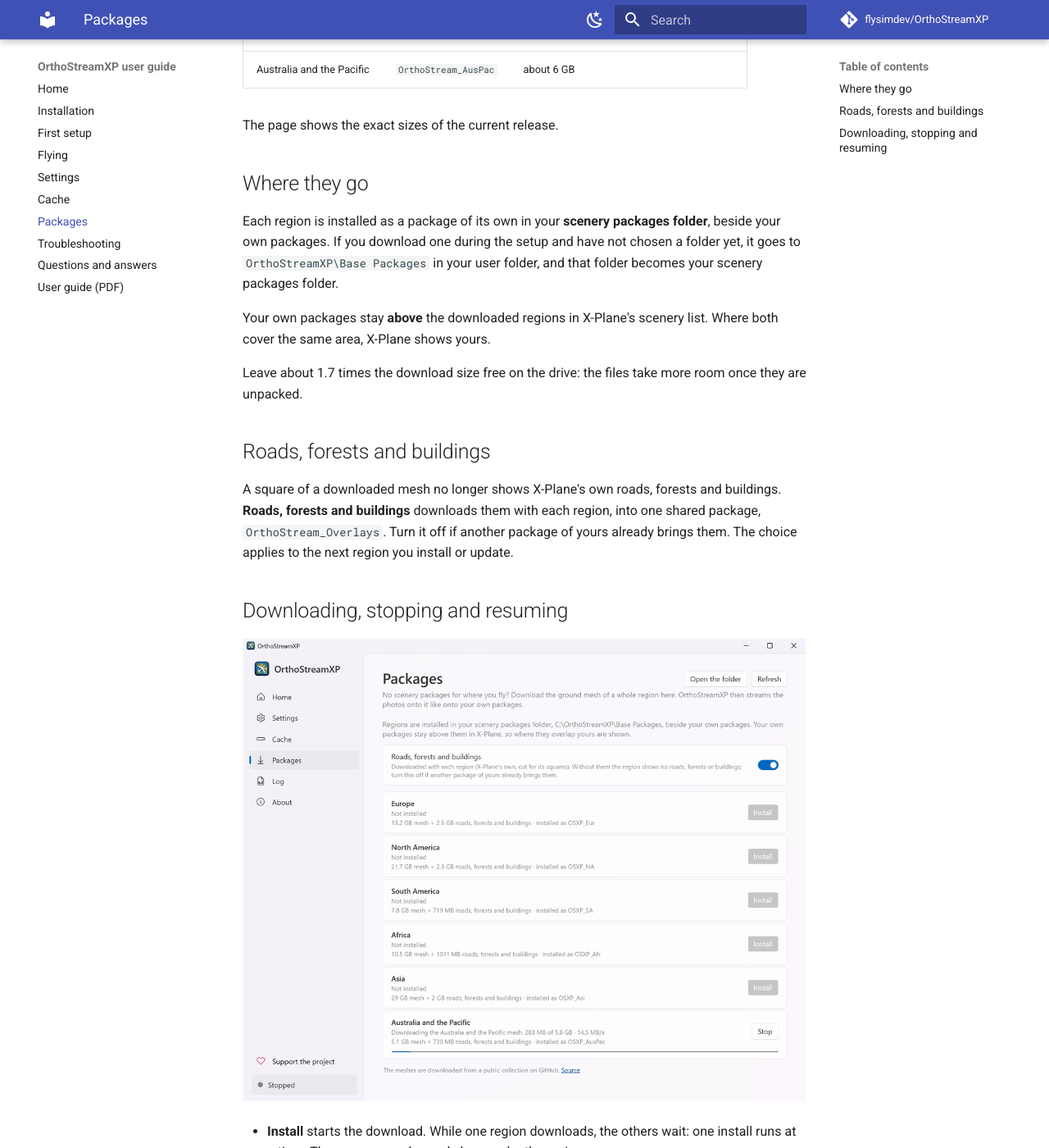
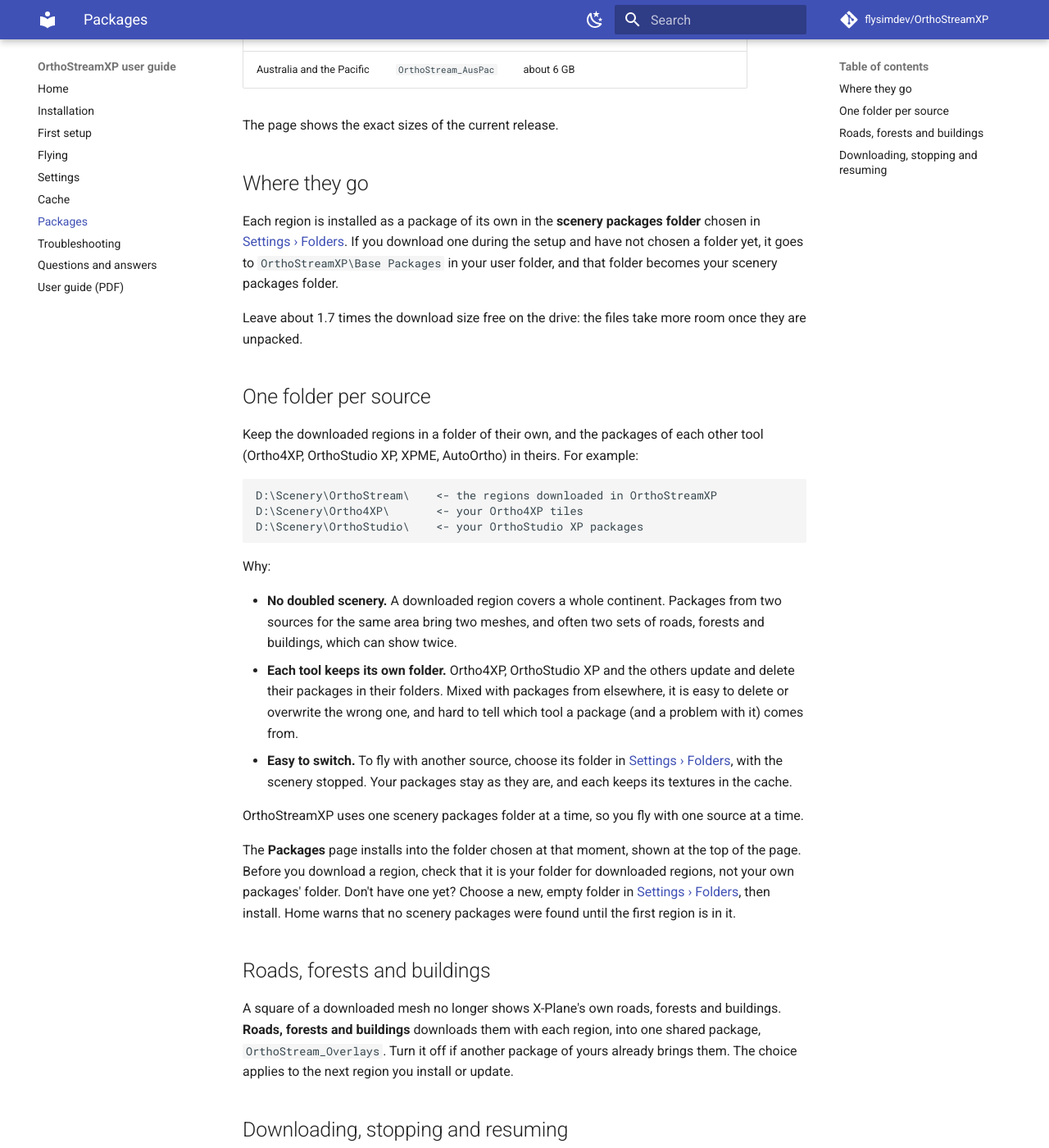
Before and after one commit to MarcelL94/OrthoStreamXP, an MkDocs documentation site: the page built from docs/packages.md, in a window 1280 px wide and 1400 px high, scrolled down 1181 px. Shown: the whole window at 82% size. Built offline with MkDocs 1.6.1 and Material for MkDocs 9.7.7, drawn with Linux system fonts in a browser that asks for light colours; comment, search, counter and statistics services are not loaded; some of the changed text lies outside the part shown.

Commit message:
Added explanation about scenery packages managment

````diff
--- a/docs/packages.md
+++ b/docs/packages.md
@@ -2,7 +2,7 @@
 
 [User guide](README.md) › Packages
 
-OrthoStreamXP streams photos onto scenery packages: the ground's shape (the mesh) for each area. The quickest way to get them is to download the mesh of a whole region, on the **Packages** page or in the **Scenery packages** step of the setup. You can also use packages of your own, or both together.
+OrthoStreamXP streams photos onto scenery packages: the ground's shape (the mesh) for each area. The quickest way to get them is to download the mesh of a whole region, on the **Packages** page or in the **Scenery packages** step of the setup. You can also use packages of your own; keep them in a folder of their own (see [One folder per source](#one-folder-per-source)).
 
 ![The Packages page, with Australia and the Pacific installed](images/packages.png)
 
@@ -21,11 +21,29 @@ The page shows the exact sizes of the current release.
 
 ## Where they go
 
-Each region is installed as a package of its own in your **scenery packages folder**, beside your own packages. If you download one during the setup and have not chosen a folder yet, it goes to `OrthoStreamXP\Base Packages` in your user folder, and that folder becomes your scenery packages folder.
-
-Your own packages stay **above** the downloaded regions in X-Plane's scenery list. Where both cover the same area, X-Plane shows yours.
+Each region is installed as a package of its own in the **scenery packages folder** chosen in [Settings › Folders](settings.md#folders). If you download one during the setup and have not chosen a folder yet, it goes to `OrthoStreamXP\Base Packages` in your user folder, and that folder becomes your scenery packages folder.
 
 Leave about 1.7 times the download size free on the drive: the files take more room once they are unpacked.
+
+## One folder per source
+
+Keep the downloaded regions in a folder of their own, and the packages of each other tool (Ortho4XP, OrthoStudio XP, XPME, AutoOrtho) in theirs. For example:
+
+```
+D:\Scenery\OrthoStream\    <- the regions downloaded in OrthoStreamXP
+D:\Scenery\Ortho4XP\       <- your Ortho4XP tiles
+D:\Scenery\OrthoStudio\    <- your OrthoStudio XP packages
+```
+
+Why:
+
+- **No doubled scenery.** A downloaded region covers a whole continent. Packages from two sources for the same area bring two meshes, and often two sets of roads, forests and buildings, which can show twice.
+- **Each tool keeps its own folder.** Ortho4XP, OrthoStudio XP and the others update and delete their packages in their folders. Mixed with packages from elsewhere, it is easy to delete or overwrite the wrong one, and hard to tell which tool a package (and a problem with it) comes from.
+- **Easy to switch.** To fly with another source, choose its folder in [Settings › Folders](settings.md#folders), with the scenery stopped. Your packages stay as they are, and each keeps its textures in the cache.
+
+OrthoStreamXP uses one scenery packages folder at a time, so you fly with one source at a time.
+
+The **Packages** page installs into the folder chosen at that moment, shown at the top of the page. Before you download a region, check that it is your folder for downloaded regions, not your own packages' folder. Don't have one yet? Choose a new, empty folder in [Settings › Folders](settings.md#folders), then install. Home warns that no scenery packages were found until the first region is in it.
 
 ## Roads, forests and buildings
 
````
Also changed, not shown: docs/faq.md (+2 -0 lines), docs/first-setup.md (+1 -0 lines), docs/settings.md (+1 -1 lines), 1 other file.
